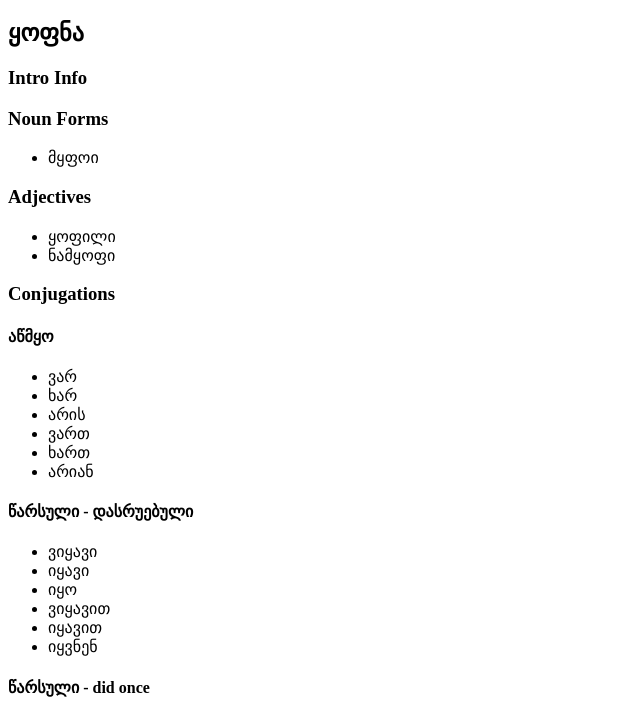
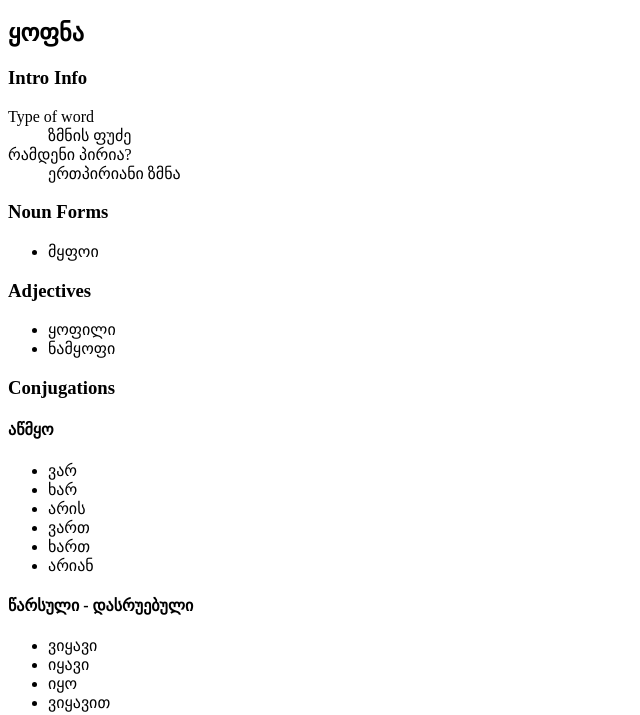
Before and after one commit to nwshane/georgian-morphological-dictionary, a plain HTML site: page index.html in a window 1280 px wide. Shown: the part 61-776 px from the top of the page, without its empty margins (0-640 px from the left). Drawn offline with Linux system fonts and the light colour scheme.

Commit message:
Added ყოფნა morphological info to home page.

```diff
--- a/index.html
+++ b/index.html
@@ -19,6 +19,16 @@
       <h3>
         Intro Info
       </h3>
+
+      <dl>
+
+        <dt>Type of word</dt>
+        <dd>ზმნის ფუძე</dd>
+
+        <dt>რამდენი პირია?</dt>
+        <dd>ერთპირიანი ზმნა</dd>
+
+      </dl>
 
     </section>
 
```
